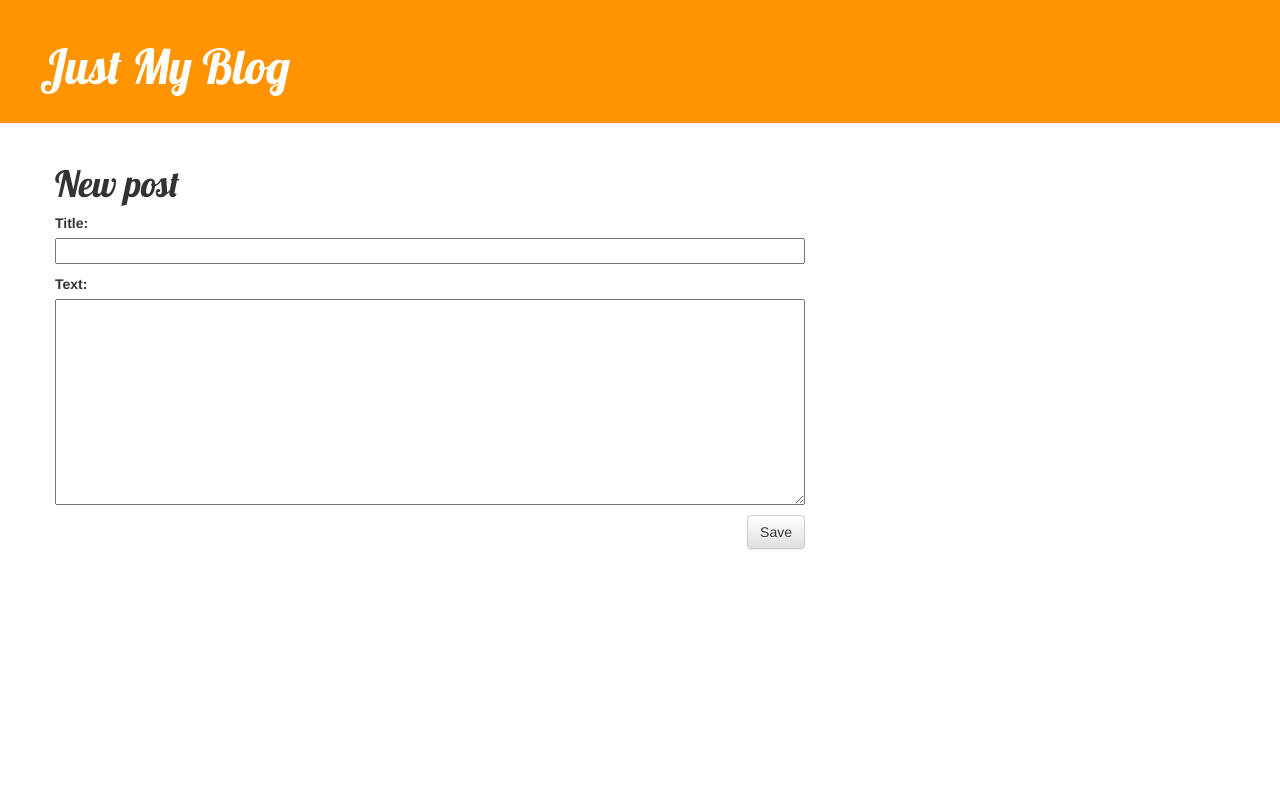
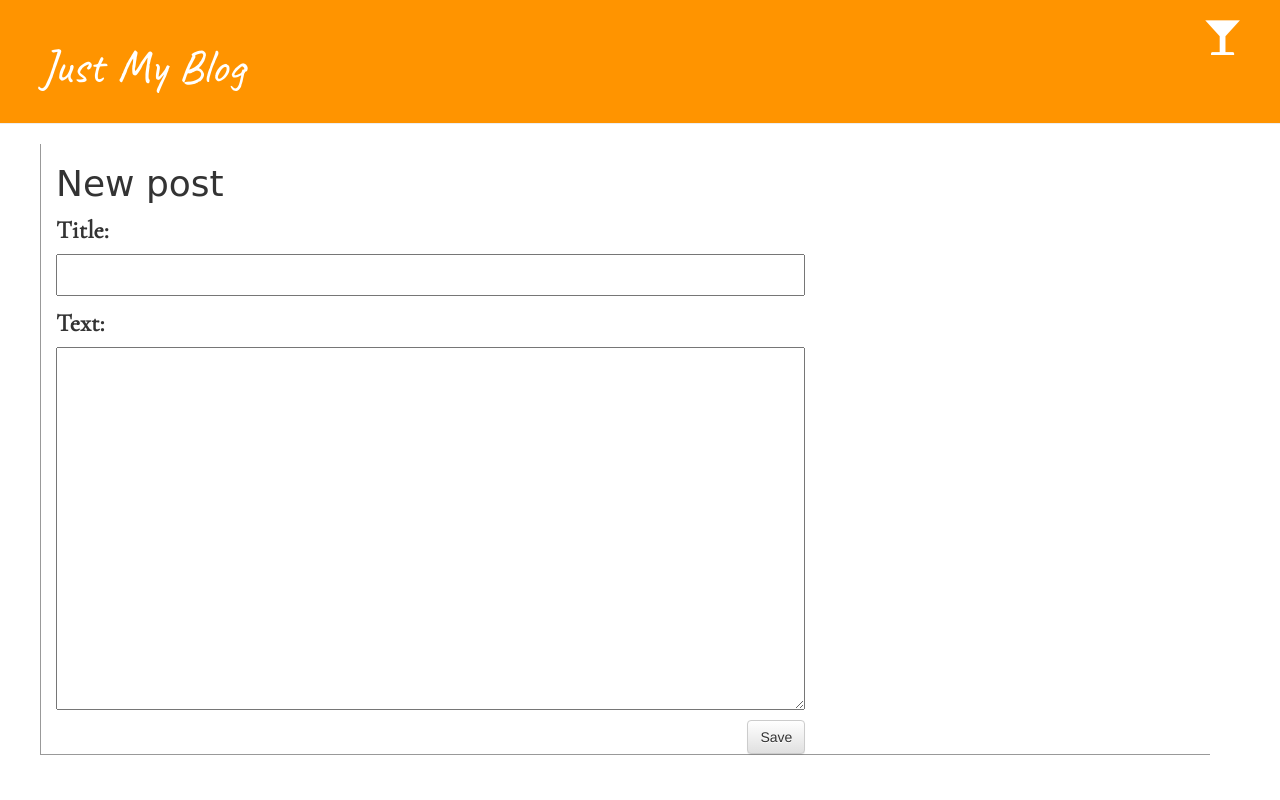
Before and after one commit to igor-ivanushenkov/my-first-blog, a Django app: page /post/new/ in a window 1280 px wide. Run offline with Django 3.2, Linux system fonts and the light colour scheme; some libraries are stand-ins or nearby versions.

Commit message:
Шрифты, about

```diff
--- a/blog/static/css/blog.css
+++ b/blog/static/css/blog.css
@@ -1,6 +1,7 @@
 h1 a {
     color: #66CDAA;
-    font-family: 'Lobster';
+    /*font-family: 'Lobster';*/
+    font-family: 'Caveat', cursive;
 }
 body {
     padding-left: px;
@@ -19,6 +20,8 @@ body {
 
 .content {
     margin-left: 40px;
+    border-left: 1px solid #999; /* Параметры линии слева */
+    border-bottom: 1px solid #999;
 }
 
 h1, h2, h3, h4 {
@@ -51,3 +54,9 @@ h1, h2, h3, h4 {
 .post h1 a, .post h1 a:visited {
     color: #000000;
 }
+
+p {
+    font-family: 'Cormorant Garamond', serif;
+    font-size: 25;
+
+}
--- /dev/null
+++ b/blog/templates/blog/about.html
@@ -0,0 +1,4 @@
+{% extends 'blog/base.html' %}
+{% block content %}
+<img src="https://www.meme-arsenal.com/memes/a51f6156c77ac7baf1d761749044fae9.jpg">
+{% endblock %}
--- a/blog/templates/blog/base.html
+++ b/blog/templates/blog/base.html
@@ -3,7 +3,8 @@
     <head>
         <link rel="stylesheet" href="//maxcdn.bootstrapcdn.com/bootstrap/3.2.0/css/bootstrap.min.css">
         <link rel="stylesheet" href="//maxcdn.bootstrapcdn.com/bootstrap/3.2.0/css/bootstrap-theme.min.css">
-        <link href="https://fonts.googleapis.com/css?family=Lobster&subset=latin,cyrillic" rel="stylesheet" type="text/css">
+        <link href="https://fonts.googleapis.com/css?family=Caveat|Cormorant+Garamond&display=swap" rel="stylesheet">
+         <!-- link href="https://fonts.googleapis.com/css?family=Lobster&subset=latin,cyrillic" rel="stylesheet" type="text/css"-->
         <link rel="stylesheet" href="{% static 'css/blog.css' %}">
         <title>My blog</title>
     </head>
@@ -13,6 +14,7 @@
         {% if user.is_authenticated %}
         <a href="{% url 'post_new' %}" class="top-menu"><span class="glyphicon glyphicon-plus"></span></a>
         {% endif %}
+        <a href="{% url 'about' %}" class="top-menu"><span class="glyphicon glyphicon-glass"></span></a>
         <h1><a href="/">Just My Blog</a></h1>
     </div>
     <div class="content container">
--- a/blog/urls.py
+++ b/blog/urls.py
@@ -6,4 +6,5 @@ urlpatterns = [
     path('post/<int:pk>/', views.post_detail, name='post_detail'),
     path('post/new/', views.post_new, name='post_new'),
     path('post/<int:pk>/edit/', views.post_edit, name='post_edit'),
+    path('about/', views.about, name='about'),
 ]
--- a/blog/views.py
+++ b/blog/views.py
@@ -66,3 +66,12 @@ def post_edit(request, pk):
     else:
         form = PostForm(instance=post)
     return render(request, 'blog/post_edit.html', {'form': form})
+
+
+def about(request):
+    """
+    Список всех опубликованных постов с сортировкой п дате публикации
+    :param request:
+    :return:
+    """
+    return render(request, 'blog/about.html')
```
